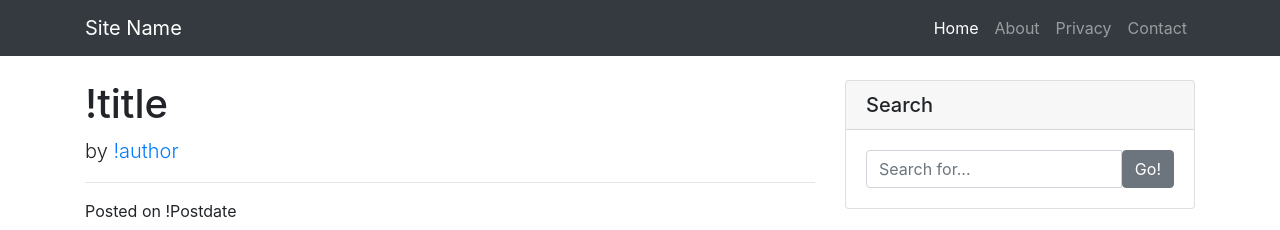
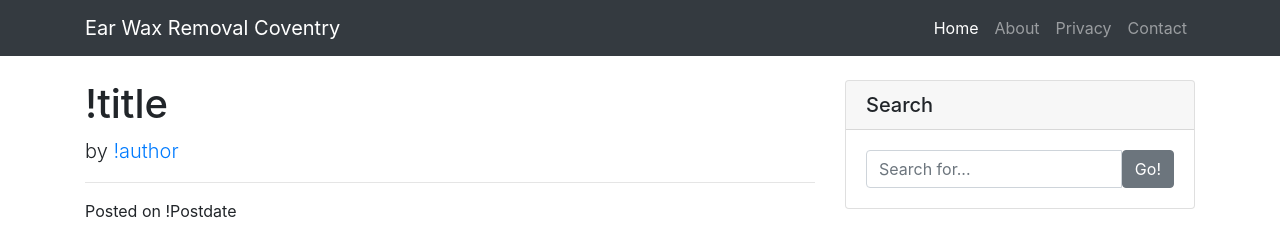
Before and after one commit to earwax-removal-coventry/earwax-removal-coventry, a plain HTML site: page Post.html in a window 1280 px wide. Shown: the top 230 px of the page. Drawn offline with nearby package versions, Linux system fonts and the light colour scheme.

Commit message:
Update Post.html

```diff
--- a/Post.html
+++ b/Post.html
@@ -37,7 +37,7 @@ body {
     <nav class="navbar navbar-expand-lg navbar-dark bg-dark fixed-top">
       <div class="container">
        <a class="navbar-brand" href="https://earwax-removal-coventry.github.io/earwax-removal-coventry/"><!--Site Name-->
-Site Name
+Ear Wax Removal Coventry
 <!--endSite Name--></a>
         <button class="navbar-toggler" type="button" data-toggle="collapse" data-target="#navbarResponsive" aria-controls="navbarResponsive" aria-expanded="false" aria-label="Toggle navigation">
           <span class="navbar-toggler-icon"></span>
```
